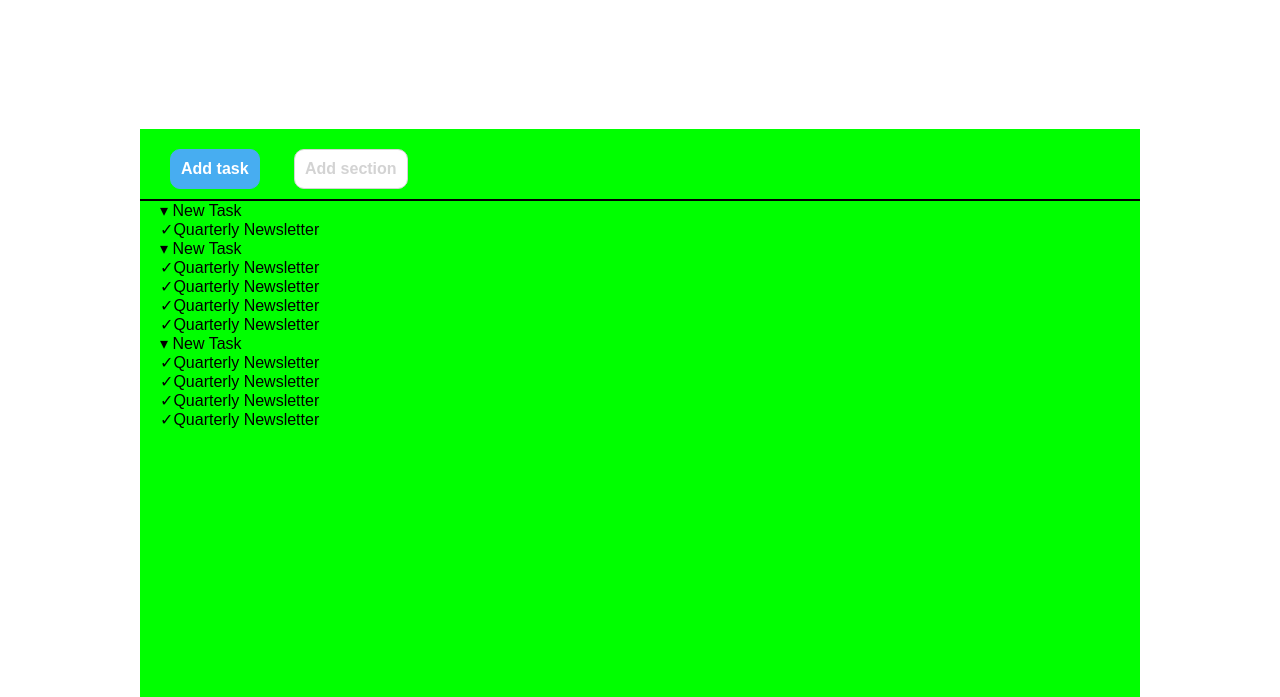
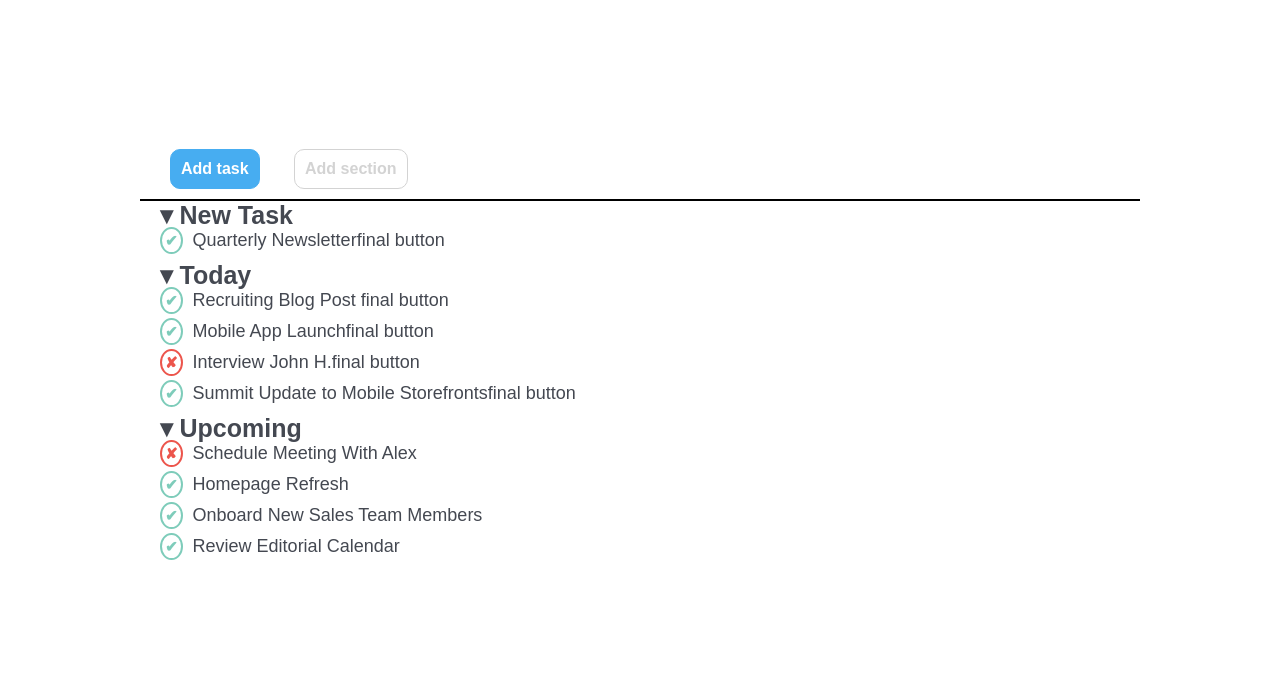
Before and after one commit to tgiannotta/html-css-toboolist, a plain HTML site: page index.html in a window 1280 px wide. Shown: the part 103-800 px from the top of the page. Drawn offline with Linux system fonts and the light colour scheme.

Commit message:
Lista aggiornata con spunte

```diff
--- a/css/style.css
+++ b/css/style.css
@@ -16,7 +16,7 @@ hr{
 }
 /*HEADER*/
 .contenitore-main{
-    background-color: lime;
+    /* background-color: lime; */
     width: 1000px;
     height: 1000px;
     margin: auto;
@@ -47,8 +47,35 @@ hr{
     list-style: none;
 }
 .head-list{
+    color: #444851;
+    font-size: 25px;
+    font-weight: bolder;
 
 }
 .remove-style{
     list-style: none;
 }
+.font-lista{
+    font-size: 18px;
+    font-weight: normal;
+}
+.simboli{
+
+    font-size: 15px;
+    border-radius: 50%;
+    padding: 3px;
+    margin-right: 10px;
+
+    font-weight: bolder;
+}
+li{
+    margin-bottom: 10px;
+}
+#cross{
+    border: 2px solid #ec554c;
+    color: #ec554c;
+}
+#check{
+    border: 2px solid #7eccba;
+    color: #7eccba;
+}
--- a/index.html
+++ b/index.html
@@ -35,23 +35,23 @@
             <ul class="lista">
                 <li class="head-list">&#9662; New Task
                     <ul>
-                        <li class="remove-style">&#10003;Quarterly Newsletter</li>
+                        <li class="remove-style font-lista"><span class="simboli" id="check">&#10004;</span>Quarterly Newsletter<span>final button</span></li>
                     </ul>
                 </li>
-                <li class="head-list">&#9662; New Task
+                <li class="head-list">&#9662; Today
                     <ul>
-                        <li class="remove-style">&#10003;Quarterly Newsletter</li>
-                        <li class="remove-style">&#10003;Quarterly Newsletter</li>
-                        <li class="remove-style">&#10003;Quarterly Newsletter</li>
-                        <li class="remove-style">&#10003;Quarterly Newsletter</li>
+                        <li class="remove-style font-lista"><span class="simboli" id="check">&#10004;</span>Recruiting Blog Post <span>final button</span></li>
+                        <li class="remove-style font-lista"><span class="simboli" id="check">&#10004;</span>Mobile App Launch<span>final button</span></li>
+                        <li class="remove-style font-lista"><span class="simboli" id="cross">&#10008;</span>Interview John H.<span>final button</span></li>
+                        <li class="remove-style font-lista"><span class="simboli" id="check">&#10004;</span>Summit Update to Mobile Storefronts<span>final button</span></li>
                     </ul>
                 </li>
-                <li class="head-list">&#9662; New Task
+                <li class="head-list">&#9662; Upcoming
                     <ul>
-                        <li class="remove-style">&#10003;Quarterly Newsletter</li>
-                        <li class="remove-style">&#10003;Quarterly Newsletter</li>
-                        <li class="remove-style">&#10003;Quarterly Newsletter</li>
-                        <li class="remove-style">&#10003;Quarterly Newsletter</li>
+                        <li class="remove-style font-lista"><span class="simboli" id="cross">&#10008;</span>Schedule Meeting With Alex</li>
+                        <li class="remove-style font-lista"><span class="simboli" id="check">&#10004;</span>Homepage Refresh</li>
+                        <li class="remove-style font-lista"><span class="simboli" id="check">&#10004;</span>Onboard New Sales Team Members</li>
+                        <li class="remove-style font-lista"><span class="simboli" id="check">&#10004;</span>Review Editorial Calendar</li>
                     </ul>
                 </li>
 
```
